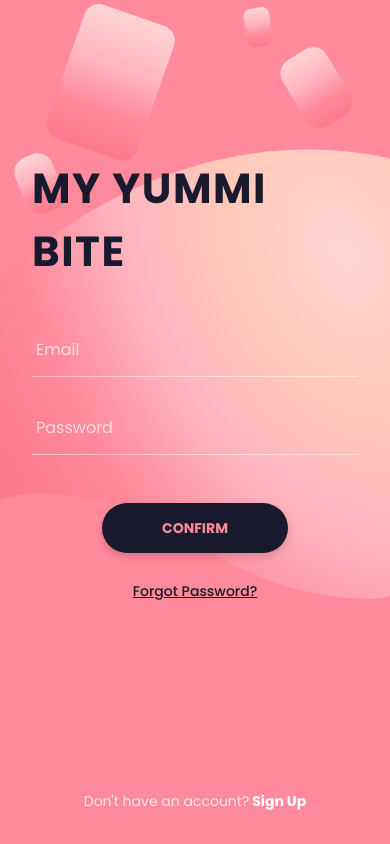
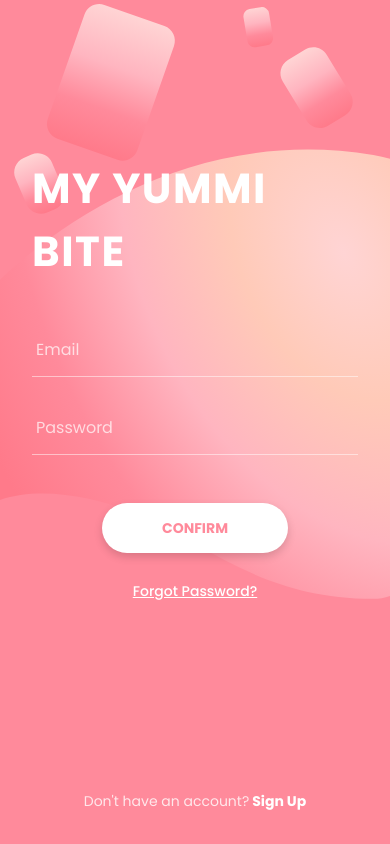
Before and after one commit to JosvilG/my-yummi-bite, a React Native app: screen /SignUp in a window 390 px wide. Built offline with nearby package versions, Linux system fonts and the light colour scheme; no server answers; what expo-localization would draw is missing.

Commit message:
style: modify login and signup colors

```diff
--- a/src/features/auth/screens/LogInScreen.tsx
+++ b/src/features/auth/screens/LogInScreen.tsx
@@ -1,24 +1,24 @@
+import { FONTS } from '@/constants/theme';
+import AnimatedPressable from '@/shared/components/AnimatedPressable';
+import Title from '@/shared/components/Title';
+import { useColors } from '@/shared/hooks/useColors';
+import LogInBackground from '@/shared/icons/loginBG';
+import type { AuthStackParamList } from '@/types/navigation';
+import type { NativeStackScreenProps } from '@react-navigation/native-stack';
 import React, { useState } from 'react';
+import { useTranslation } from 'react-i18next';
 import {
-  View,
-  Text,
-  StyleSheet,
-  TextInput,
+  Alert,
+  Dimensions,
   KeyboardAvoidingView,
   Platform,
-  Alert,
-  Dimensions,
+  StyleSheet,
+  Text,
+  TextInput,
+  View,
 } from 'react-native';
 import { SafeAreaView } from 'react-native-safe-area-context';
-import type { NativeStackScreenProps } from '@react-navigation/native-stack';
-import { useTranslation } from 'react-i18next';
-import Title from '@/shared/components/Title';
-import AnimatedPressable from '@/shared/components/AnimatedPressable';
-import LogInBackground from '@/shared/icons/loginBG';
 import { loginUser } from '../services/authService';
-import { FONTS } from '@/constants/theme';
-import { useColors } from '@/shared/hooks/useColors';
-import type { AuthStackParamList } from '@/types/navigation';
 
 const { height: SCREEN_HEIGHT } = Dimensions.get('window');
 
@@ -57,7 +57,7 @@ const LogInScreen: React.FC<LogInScreenProps> = ({ navigation }) => {
         >
           <View style={styles.content}>
             <View style={styles.titleContainer}>
-              <Title color={colors.text}>My Yummi Bite</Title>
+              <Title color={'#FFFFFF'}>My Yummi Bite</Title>
             </View>
 
             <View style={styles.formContainer}>
@@ -82,7 +82,7 @@ const LogInScreen: React.FC<LogInScreenProps> = ({ navigation }) => {
               />
 
               <AnimatedPressable
-                style={[styles.confirmBtn, { backgroundColor: colors.text }]}
+                style={[styles.confirmBtn, { backgroundColor: '#FFFFFF' }]}
                 onPress={handleLogIn}
                 disabled={loading}
                 scaleValue={0.96}
@@ -93,13 +93,17 @@ const LogInScreen: React.FC<LogInScreenProps> = ({ navigation }) => {
               </AnimatedPressable>
 
               <AnimatedPressable style={styles.forgotPassword} scaleValue={0.96}>
-                <Text style={[styles.forgotPasswordText, { color: colors.text }]}>{t('auth.forgotPassword')}</Text>
+                <Text style={[styles.forgotPasswordText, { color: '#FFFFFF' }]}>
+                  {t('auth.forgotPassword')}
+                </Text>
               </AnimatedPressable>
             </View>
           </View>
 
           <View style={styles.footer}>
-            <Text style={[styles.noAccountText, { color: 'rgba(255,255,255,0.8)' }]}>{t('auth.noAccount')}</Text>
+            <Text style={[styles.noAccountText, { color: 'rgba(255,255,255,0.8)' }]}>
+              {t('auth.noAccount')}
+            </Text>
             <AnimatedPressable onPress={() => navigation.navigate('SignUp')} scaleValue={0.96}>
               <Text style={[styles.registerText, { color: '#FFFFFF' }]}> {t('auth.signUp')}</Text>
             </AnimatedPressable>
--- a/src/features/auth/screens/SignUpScreen.tsx
+++ b/src/features/auth/screens/SignUpScreen.tsx
@@ -1,26 +1,26 @@
+import { FONTS } from '@/constants/theme';
+import AnimatedPressable from '@/shared/components/AnimatedPressable';
+import ReturnHeaderButton from '@/shared/components/ReturnHeaderButton';
+import Title from '@/shared/components/Title';
+import { useColors } from '@/shared/hooks/useColors';
+import SignUpBG from '@/shared/icons/signUpBG';
+import type { AuthStackParamList } from '@/types/navigation';
+import type { NativeStackScreenProps } from '@react-navigation/native-stack';
 import React, { useState } from 'react';
+import { useTranslation } from 'react-i18next';
 import {
-  View,
-  Text,
-  StyleSheet,
-  TextInput,
+  Alert,
+  Dimensions,
   KeyboardAvoidingView,
   Platform,
-  Alert,
   ScrollView,
-  Dimensions,
+  StyleSheet,
+  Text,
+  TextInput,
+  View,
 } from 'react-native';
 import { SafeAreaView } from 'react-native-safe-area-context';
-import { useTranslation } from 'react-i18next';
-import type { NativeStackScreenProps } from '@react-navigation/native-stack';
-import Title from '@/shared/components/Title';
-import AnimatedPressable from '@/shared/components/AnimatedPressable';
-import SignUpBG from '@/shared/icons/signUpBG';
-import ReturnHeaderButton from '@/shared/components/ReturnHeaderButton';
 import { registerUser } from '../services/authService';
-import { FONTS } from '@/constants/theme';
-import { useColors } from '@/shared/hooks/useColors';
-import type { AuthStackParamList } from '@/types/navigation';
 
 const { height: SCREEN_HEIGHT } = Dimensions.get('window');
 
@@ -78,13 +78,13 @@ const SignUpScreen: React.FC<SignUpScreenProps> = ({ navigation }) => {
           <ReturnHeaderButton style={styles.returnButton} onPress={() => navigation.goBack()} />
 
           <View style={styles.container}>
-            <Title color={colors.text}>{t('auth.signUp')}</Title>
+            <Title color="#FFFFFF">{t('auth.signUp')}</Title>
 
             <View style={styles.formContainer}>
               <TextInput
                 placeholder={t('auth.userName')}
                 placeholderTextColor="rgba(255,255,255,0.7)"
-                style={[styles.textInput, { color: colors.background }]}
+                style={[styles.textInput, { color: '#FFFFFF' }]}
                 value={userName}
                 onChangeText={setUserName}
                 autoCapitalize="none"
@@ -92,14 +92,14 @@ const SignUpScreen: React.FC<SignUpScreenProps> = ({ navigation }) => {
               <TextInput
                 placeholder={t('auth.fullName')}
                 placeholderTextColor="rgba(255,255,255,0.7)"
-                style={[styles.textInput, { color: colors.background }]}
+                style={[styles.textInput, { color: '#FFFFFF' }]}
                 value={fullName}
                 onChangeText={setFullName}
               />
               <TextInput
                 placeholder={t('auth.email')}
                 placeholderTextColor="rgba(255,255,255,0.7)"
-                style={[styles.textInput, { color: colors.background }]}
+                style={[styles.textInput, { color: '#FFFFFF' }]}
                 value={email}
                 onChangeText={setEmail}
                 keyboardType="email-address"
@@ -109,7 +109,7 @@ const SignUpScreen: React.FC<SignUpScreenProps> = ({ navigation }) => {
               <TextInput
                 placeholder={t('auth.password')}
                 placeholderTextColor="rgba(255,255,255,0.7)"
-                style={[styles.textInput, { color: colors.background }]}
+                style={[styles.textInput, { color: '#FFFFFF' }]}
                 value={password}
                 onChangeText={setPassword}
                 secureTextEntry
@@ -118,7 +118,7 @@ const SignUpScreen: React.FC<SignUpScreenProps> = ({ navigation }) => {
               <TextInput
                 placeholder={t('auth.repeatPassword')}
                 placeholderTextColor="rgba(255,255,255,0.7)"
-                style={[styles.textInput, { color: colors.background }]}
+                style={[styles.textInput, { color: '#FFFFFF' }]}
                 value={confirmPassword}
                 onChangeText={setConfirmPassword}
                 secureTextEntry
@@ -126,7 +126,7 @@ const SignUpScreen: React.FC<SignUpScreenProps> = ({ navigation }) => {
               />
 
               <AnimatedPressable
-                style={[styles.confirmBtn, { backgroundColor: colors.text }]}
+                style={[styles.confirmBtn, { backgroundColor: '#FFFFFF' }]}
                 onPress={handleSignUp}
                 disabled={loading}
                 scaleValue={0.96}
```
